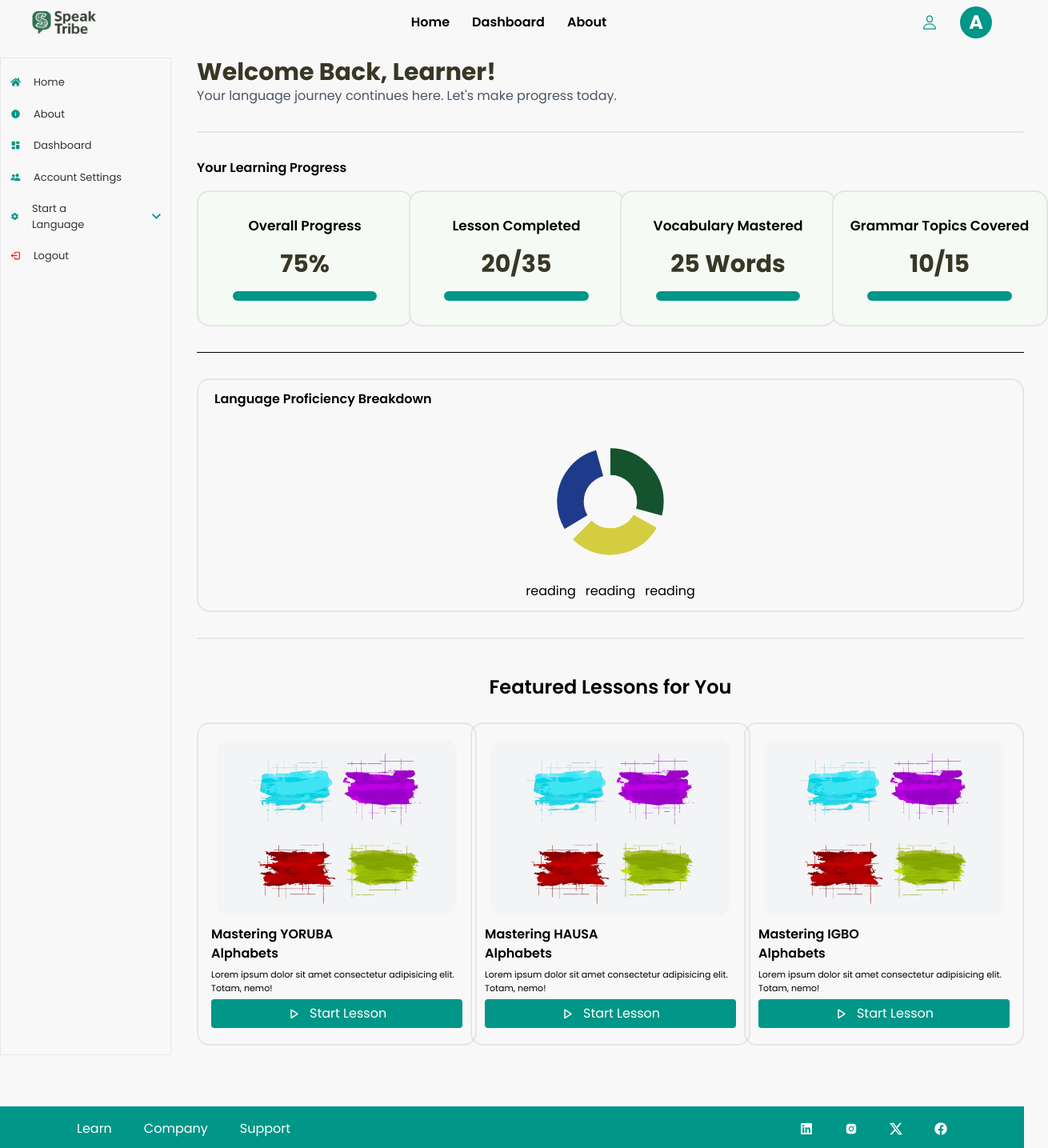
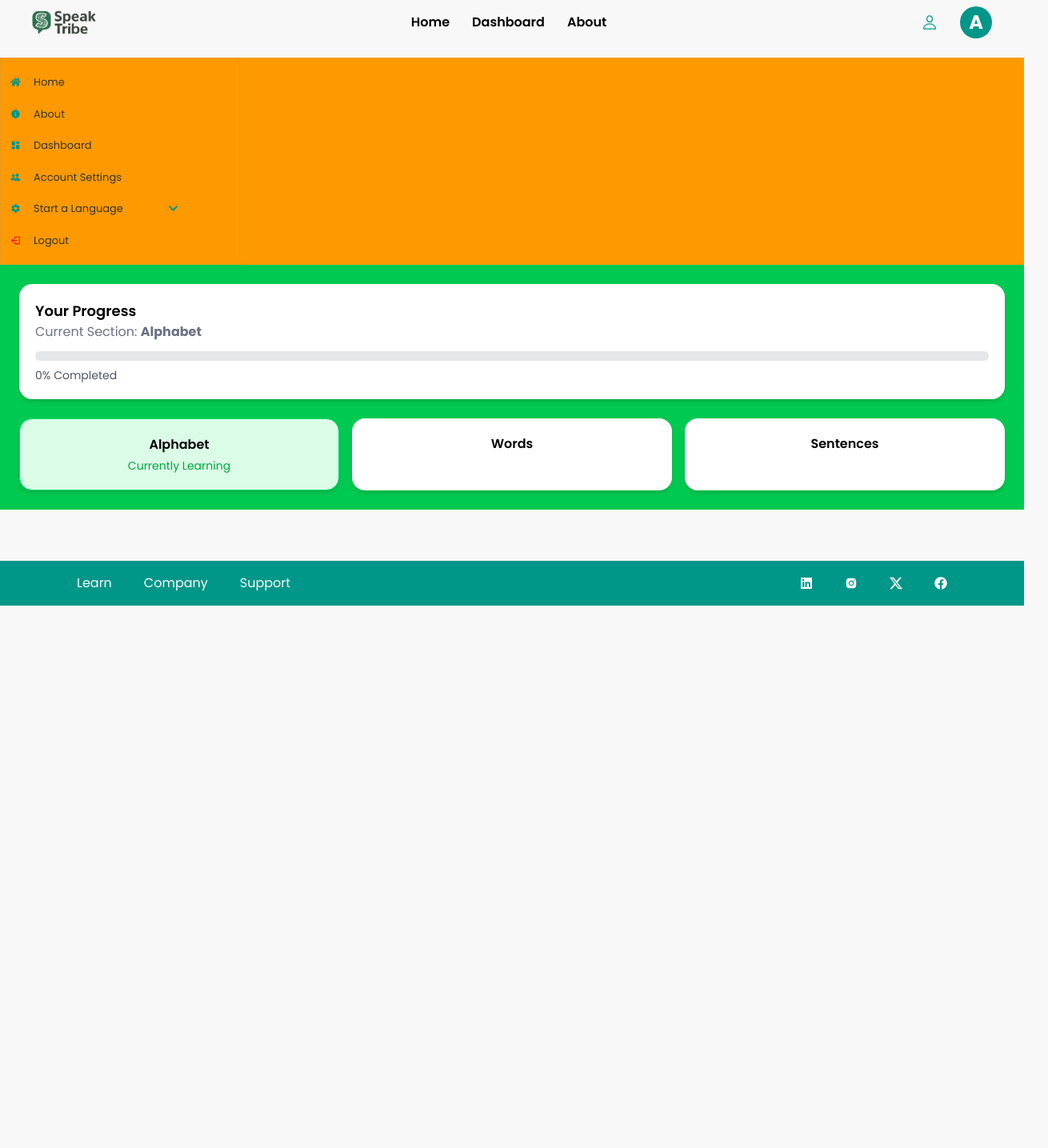
Before and after one commit to SpeakTribe-2-0/speaktribe-frontend, a React (Vite) app: page /dashboard in a window 1280 px wide. Shown: the top 1435 px of the page at 80% size, 1310 px wide, since content can reach past the window. After the commit the page ends 800 px from the top, so only its background shows below. Built offline with nearby package versions, Linux system fonts and the light colour scheme.

Commit message:
working on progress

```diff
--- a/src/components/sentences/YorubaSentence.jsx
+++ b/src/components/sentences/YorubaSentence.jsx
@@ -1,4 +1,4 @@
-import React, { useState } from "react";
+import React, { useState, useEffect } from "react";
 
 const YorubaSentence = () => {
   const allSentences = [
@@ -28,14 +28,20 @@ const YorubaSentence = () => {
   const [current, setCurrent] = useState(0);
   const [feedback, setFeedback] = useState("");
   const [quizStarted, setQuizStarted] = useState(false);
+  const [loading, setLoading] = useState(true);
 
-  // === helper: shuffle array ===
+  // simulate fetching
+  useEffect(() => {
+    setTimeout(() => {
+      setLoading(false);
+    }, 1500); // 1.5s fake loading
+  }, []);
+
   const shuffle = (arr) => [...arr].sort(() => 0.5 - Math.random());
 
   const startQuiz = () => {
     const shuffled = shuffle(allSentences).slice(0, 10);
 
-    // build quiz with options (1 correct + 3 wrongs)
     const preparedQuiz = shuffled.map((q) => {
       const wrongOptions = shuffle(allSentences.filter((s) => s.translation !== q.translation)).slice(0, 3);
       const options = shuffle([q, ...wrongOptions]);
@@ -59,6 +65,16 @@ const YorubaSentence = () => {
       setFeedback("❌ Try again!");
     }
   };
+
+  if (loading) {
+    return (
+      <div className="flex justify-center items-center w-full h-[60vh]">
+        <p className="text-lg font-semibold animate-pulse text-[#009688]">
+          ⏳ Loading Yoruba Sentences...
+        </p>
+      </div>
+    );
+  }
 
   return (
     <div className="max-w-3xl mx-auto p-6 space-y-10">
@@ -94,7 +110,6 @@ const YorubaSentence = () => {
           </div>
         ) : current < quizSentences.length ? (
           <div className="space-y-4">
-            {/* Progress bar */}
             <div className="w-full bg-gray-200 rounded-full h-2 mb-2">
               <div
                 className="bg-[#009688] h-2 rounded-full"
--- a/src/components/words/MatchingExercise.jsx
+++ b/src/components/words/MatchingExercise.jsx
@@ -144,6 +144,26 @@ const MatchingExercise = ({ items, onGameUpdate, resetSignal, navigateTo, word }
   const score = matched.length;
   const progressPct = Math.round((score / total) * 100);
 
+
+
+// ✅ Save progress to localStorage whenever score/streak/bestStreak updates
+useEffect(() => {
+  if (total > 0) {
+    const progressData = {
+      word,        // language label (Yoruba / Hausa / Igbo etc.)
+      score,
+      total,
+      progressPct,
+      streak,
+      bestStreak,
+      date: new Date().toISOString(),
+    };
+
+    // Save uniquely per language
+    localStorage.setItem(`quizProgress_${word}`, JSON.stringify(progressData));
+  }
+}, [score, total, streak, bestStreak, word]);
+
   return (
     <motion.div
       initial={{ opacity: 0, y: 20 }}
--- a/src/pages/site/Dashboard.jsx
+++ b/src/pages/site/Dashboard.jsx
@@ -1,158 +1,49 @@
-import React from "react";
-import { VscDebugStart } from "react-icons/vsc";
-import abstract from '../../assets/abstract-removebg-preview.png'
-import SideBar from "../../components/SideBar";
-import { useNavigate } from "react-router-dom";
-
+import SideBar from '../../components/SideBar'
+import React, { useEffect, useState } from "react";
 
 const Dashboard = () => {
-  const navigate = useNavigate()
-  const learningProgress = [
-    { text: "Overall Progress", num: "75%" },
-    { text: "Lesson Completed", num: "20/35" },
-    { text: "Vocabulary Mastered", num: "25 Words" },
-    { text: "Grammar Topics Covered", num: "10/15" },
-  ];
-const yoruba = () => navigate('/yoruba-alphabet')
-  const lessons = [
-    { heading: 'Mastering YORUBA Alphabets', function: () => navigate('/yoruba-alphabet'), text: "Lorem ipsum dolor sit amet consectetur adipisicing elit. Totam, nemo!", image: abstract },
-    { heading: 'Mastering HAUSA Alphabets', function: () => navigate('/hausa-alphabet'), text: "Lorem ipsum dolor sit amet consectetur adipisicing elit. Totam, nemo!", image: abstract },
-    { heading: 'Mastering IGBO Alphabets', function: () => navigate('/igbo-alphabet'), text: "Lorem ipsum dolor sit amet consectetur adipisicing elit. Totam, nemo!", image: abstract },
-  ]
+  const [progress, setProgress] = useState({ section: "Alphabet", completed: 0 });
 
-  const segments = [
-    { value: 25, color: "#14532d" }, // dark green
-    { value: 25, color: "#d5cd40" }, // deep teal green
-    { value: 25, color: "#1e3a8a" }, // blue
-
-  ];
-
-  const radius = 12; // smaller radius to make space for thick stroke
-  const strokeWidth = 8; // thickness of the donut
-
-
+  useEffect(() => {
+    const savedProgress = localStorage.getItem("progress");
+    if (savedProgress) {
+      setProgress(JSON.parse(savedProgress));
+    }
+  }, []);
 
   return (
-    <div className=" flex gap-8 width
-    max-tablet:gap-6
-    ">
+    <div className="  bg-amber-500">
       <SideBar />
-      <div className="">
-        {/* Welcome Section */}
-        <div className=" max-mobile:px-5 max-mobile:text-center max-mobile:my-5">
-          <p className="text-3xl font-bold text-[#383726]">Welcome Back, Learner!</p>
-          <p className="text-gray-600">
-            Your language journey continues here. Let's make progress today.
-          </p>
+    <div className="p-6 bg-green-500">
+      {/* Progress Card */}
+      <div className="bg-white shadow-md rounded-2xl p-5 mb-6">
+        <h2 className="text-lg font-semibold">Your Progress</h2>
+        <p className="text-gray-500">Current Section: <span className="font-bold">{progress.section}</span></p>
+
+        {/* Progress Bar */}
+        <div className="w-full bg-gray-200 rounded-full h-3 mt-3">
+          <div
+            className="bg-green-500 h-3 rounded-full transition-all duration-500"
+            style={{ width: `${progress.completed}%` }}
+          ></div>
         </div>
+        <p className="text-sm text-gray-600 mt-2">{progress.completed}% Completed</p>
+      </div>
 
-        <hr className="my-8 border-[#9d9d9d33] border-1 rounded-4xl" />
-
-        {/* Learning Progress Cards */}
-        <div>
-          <p className="font-semibold mb-4
-          max-mobile:text-center max-mobile:text-xl
-          ">Your Learning Progress</p>
-          <div className="grid grid-cols-4 gap-6
-          max-desktop:grid-cols-3
-        max-tablet:grid-cols-2 max-tablet:gap-3
-        max-mobile:grid-cols-1 max-mobile:place-items-center max-mobile:gap-10
-        ">
-            {learningProgress.map((data, index) => (
-              <div
-                key={index}
-                className="w-[270px] h-[170px] rounded-2xl bg-[#F5FAF5] border-[#9d9d9d33] border-2 px-5 py-2 flex flex-col items-center justify-center gap-4"
-              >
-                <p className="font-semibold text-[17px]">{data.text}</p>
-                <p className="font-bold text-3xl text-[#383726]">{data.num}</p>
-                <div className="w-[80%] h-3 bg-[#009688] mx-auto rounded-full"></div>
-              </div>
-            ))}
+      {/* Learning Options (Alphabet, Words, Sentences) */}
+      <div className="grid grid-cols-3 gap-4">
+        {["Alphabet", "Words", "Sentences"].map((section, idx) => (
+          <div
+            key={idx}
+            className={`p-5 rounded-2xl shadow-md cursor-pointer text-center
+              ${progress.section === section ? "bg-green-100 border border-green-400" : "bg-white"}`}
+          >
+            <h3 className="font-semibold">{section}</h3>
+            {progress.section === section && <p className="text-green-600 text-sm mt-1">Currently Learning</p>}
           </div>
-
-          <hr className="my-8 justify-center items-center'" />
-
-          {/* Donut Chart */}
-          <div className="  py-3 px-5 rounded-2xl border-[#9d9d9d33] border-2">
-            <p className="font-semibold mb-4
-            max-mobile:text-center max-mobile:text-xl
-            ">Language Proficiency Breakdown</p>
-            <div className="flex flex-col justify-center items-center">
-              <div>
-                <svg width="150" height="200" viewBox="0 0 36 36">
-                  {segments.map((seg, index) => {
-                    const gap = 3; // small gap percentage between segments
-                    const dashArray = `${seg.value - gap} ${100 - (seg.value - gap)}`;
-                    const cumulative = segments
-                      .slice(0, index)
-                      .reduce((acc, cur) => acc + cur.value, 0);
-
-                    return (
-                      <circle
-                        key={index}
-                        r={radius}
-                        cx="18"
-                        cy="18"
-                        fill="transparent"
-                        stroke={seg.color}
-                        strokeWidth={strokeWidth}
-                        strokeDasharray={dashArray}
-                        strokeDashoffset={-cumulative}
-                        strokeLinecap="butt"
-                        style={{
-                          transform: "rotate(-90deg)",
-                          transformOrigin: "50% 50%",
-                        }}
-                      />
-                    );
-                  })}
-                </svg>
-              </div>
-              <div className=" flex gap-3">
-                <p>reading</p>
-                <p>reading</p>
-                <p>reading</p>
-              </div>
-            </div>
-          </div>
-
-
-          <hr className="my-8 border-[#9d9d9d33] border-1 rounded-4xl" />
-
-          <div className="  py-3 px-5 flex flex-col gap-7 justify-center items-center">
-            <div>
-              <p className=" text-2xl font-semibold text-center">Featured Lessons for You</p>
-            </div>
-            <div className=" grid grid-cols-3 place-items-center gap-8
-            max-desktop:grid-cols-2
-            max-tablet:grid-cols-1
-            ">
-
-
-
-              {lessons.map((data, index) => (
-                <div key={index} className=" w-[350px] rounded-2xl border-[#9d9d9d33] border-2 py-5 px-4 flex flex-col gap-3 ">
-                  <div className=" mx-auto flex justify-center items-center">
-                    <img src={data.image} alt="" className="w-[300px] bg-gray-100 rounded-2xl" />
-                  </div>
-                  <div className=" flex flex-col gap-1.5">
-                    <p className=" font-semibold w-1/2">{data.heading}</p>
-                    <p className="text-[11px]">{data.text}</p>
-                    <button
-                    onClick={data.function}
-                    className=" flex items-center gap-3 w-full bg-[#009688] rounded text-white justify-center py-1.5">
-                      <VscDebugStart />
-                      Start Lesson
-                    </button>
-                  </div>
-                </div>
-
-              ))}
-
-            </div>
-          </div>
-        </div>
+        ))}
       </div>
+    </div>
     </div>
   );
 };
```
